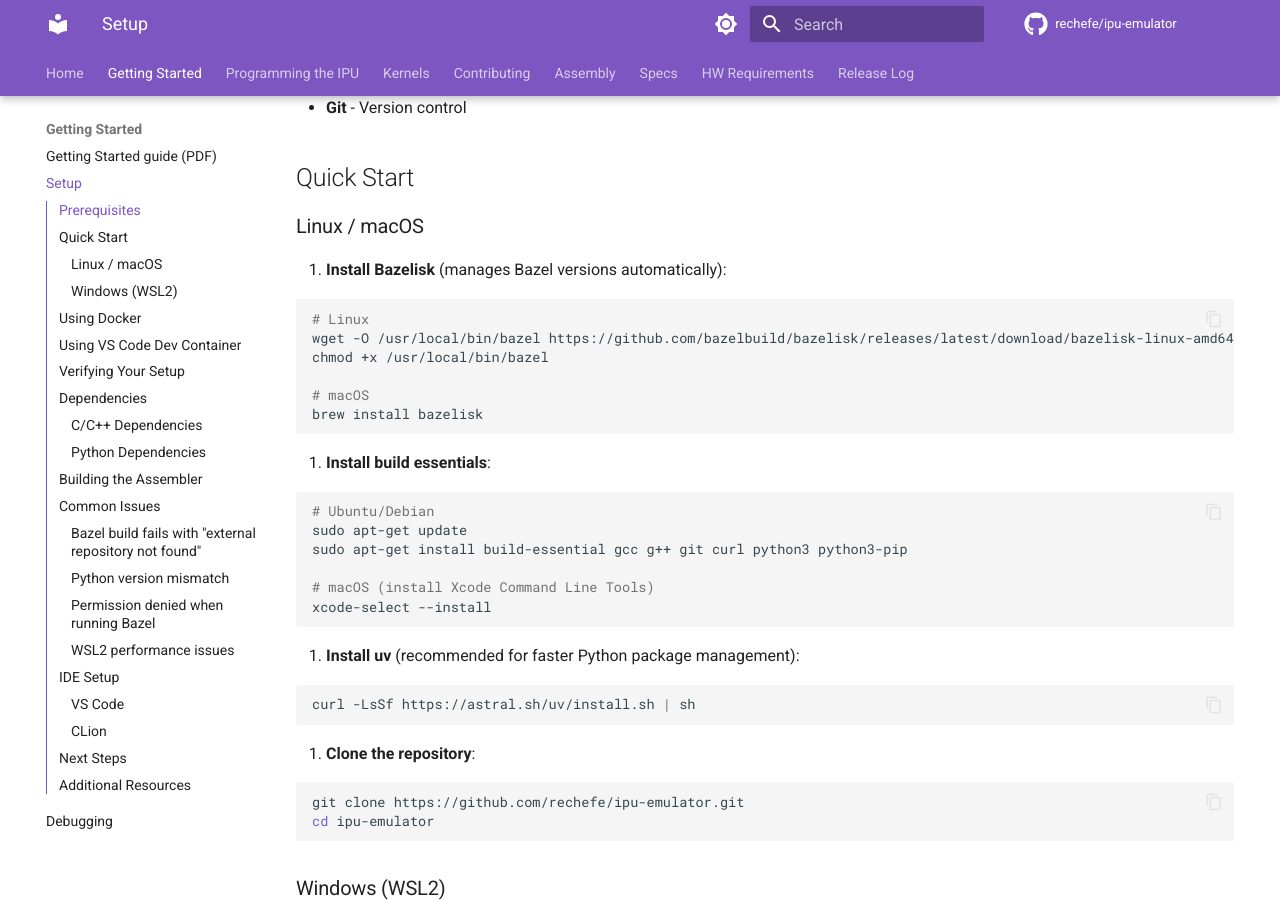
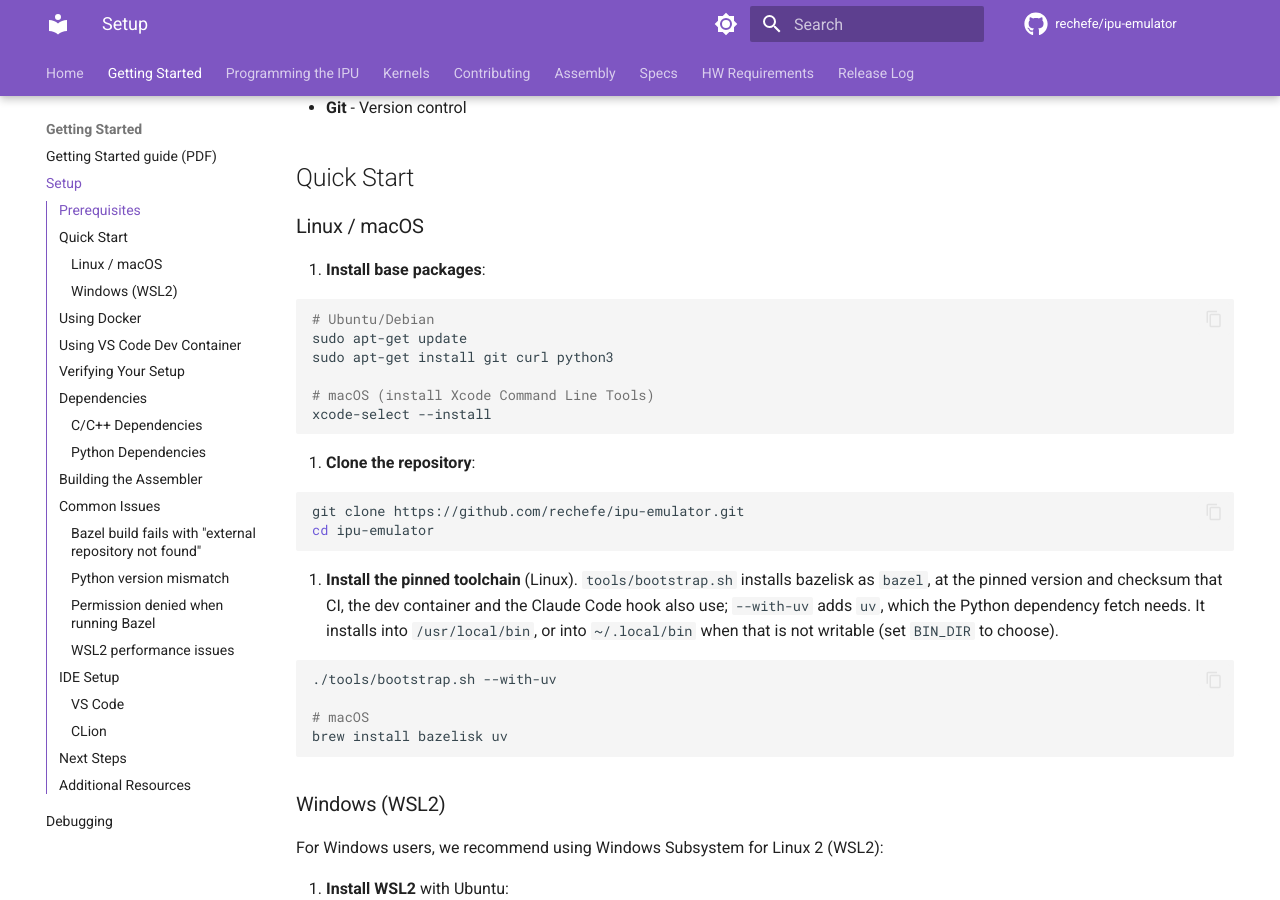
Before and after one commit to rechefe/ipu-emulator, an MkDocs documentation site: the page built from docs/content/setup.md, in a window 1280 px wide and 900 px high, scrolled down 529 px. Built offline with MkDocs 1.6.1 and Material for MkDocs 9.7.7, drawn with Linux system fonts in a browser that asks for light colours; comment, search, counter and statistics services are not loaded.

Commit message:
E01-01: One pinned toolchain bootstrap script for CI, the Dockerfile and the SessionStart hook
Add tools/bootstrap.sh, an idempotent installer for the pinned toolchain:
bazelisk v1.27.0 (installed as `bazel`, sha256-verified for linux amd64 and
arm64) and, behind --with-uv until E01-02 lands, uv 0.11.32 (release tarball,
sha256-verified). It installs into BIN_DIR (default /usr/local/bin, falling
back to ~/.local/bin), skips the download when the installed binary already
matches the pinned checksum, verifies before installing anything, honours
BAZELISK_DOWNLOAD_URL / UV_DOWNLOAD_URL, and appends BIN_DIR to GITHUB_PATH
under GitHub Actions.

- ci.yml, docs.yml, vscode-extension.yml: replace setup-python, the
  unversioned uv installer and the releases/latest bazelisk download with
  `./tools/bootstrap.sh --with-uv` (setup-node kept).
- Dockerfile: drop build-essential/gcc/g++, both uv installs and the stale
  ~/.cargo/bin PATH entries; run the bootstrap once as root.
- .dockerignore: keep bazel-* trees, node_modules, caches, vsix, site/ and
  .git out of the build context.
- SessionStart hook: keep the proxy, registry and lockfile_mode policy;
  delegate the bazelisk install to the bootstrap script.
- docs/content/setup.md: point Linux setup at the bootstrap script.

Co-Authored-By: Claude Opus 5.5 <noreply@anthropic.com>
Claude-Session: https://claude.ai/code/session_018TB1hKL3qUMDiwud2qDZ4v

````diff
--- a/docs/content/setup.md
+++ b/docs/content/setup.md
@@ -20,39 +20,35 @@ The IPU emulator and assembler require the following tools:
 
 ### Linux / macOS
 
-1. **Install Bazelisk** (manages Bazel versions automatically):
-
-```bash
-# Linux
-wget -O /usr/local/bin/bazel https://github.com/bazelbuild/bazelisk/releases/latest/download/bazelisk-linux-amd64
-chmod +x /usr/local/bin/bazel
-
-# macOS
-brew install bazelisk
-```
-
-2. **Install build essentials**:
+1. **Install base packages**:
 
 ```bash
 # Ubuntu/Debian
 sudo apt-get update
-sudo apt-get install build-essential gcc g++ git curl python3 python3-pip
+sudo apt-get install git curl python3
 
 # macOS (install Xcode Command Line Tools)
 xcode-select --install
 ```
 
-3. **Install uv** (recommended for faster Python package management):
-
-```bash
-curl -LsSf https://astral.sh/uv/install.sh | sh
-```
-
-4. **Clone the repository**:
+2. **Clone the repository**:
 
 ```bash
 git clone https://github.com/rechefe/ipu-emulator.git
 cd ipu-emulator
+```
+
+3. **Install the pinned toolchain** (Linux). `tools/bootstrap.sh` installs
+bazelisk as `bazel`, at the pinned version and checksum that CI, the dev
+container and the Claude Code hook also use; `--with-uv` adds `uv`, which the
+Python dependency fetch needs. It installs into `/usr/local/bin`, or into
+`~/.local/bin` when that is not writable (set `BIN_DIR` to choose).
+
+```bash
+./tools/bootstrap.sh --with-uv
+
+# macOS
+brew install bazelisk uv
 ```
 
 ### Windows (WSL2)
````
Also changed, not shown: 7 other files.
